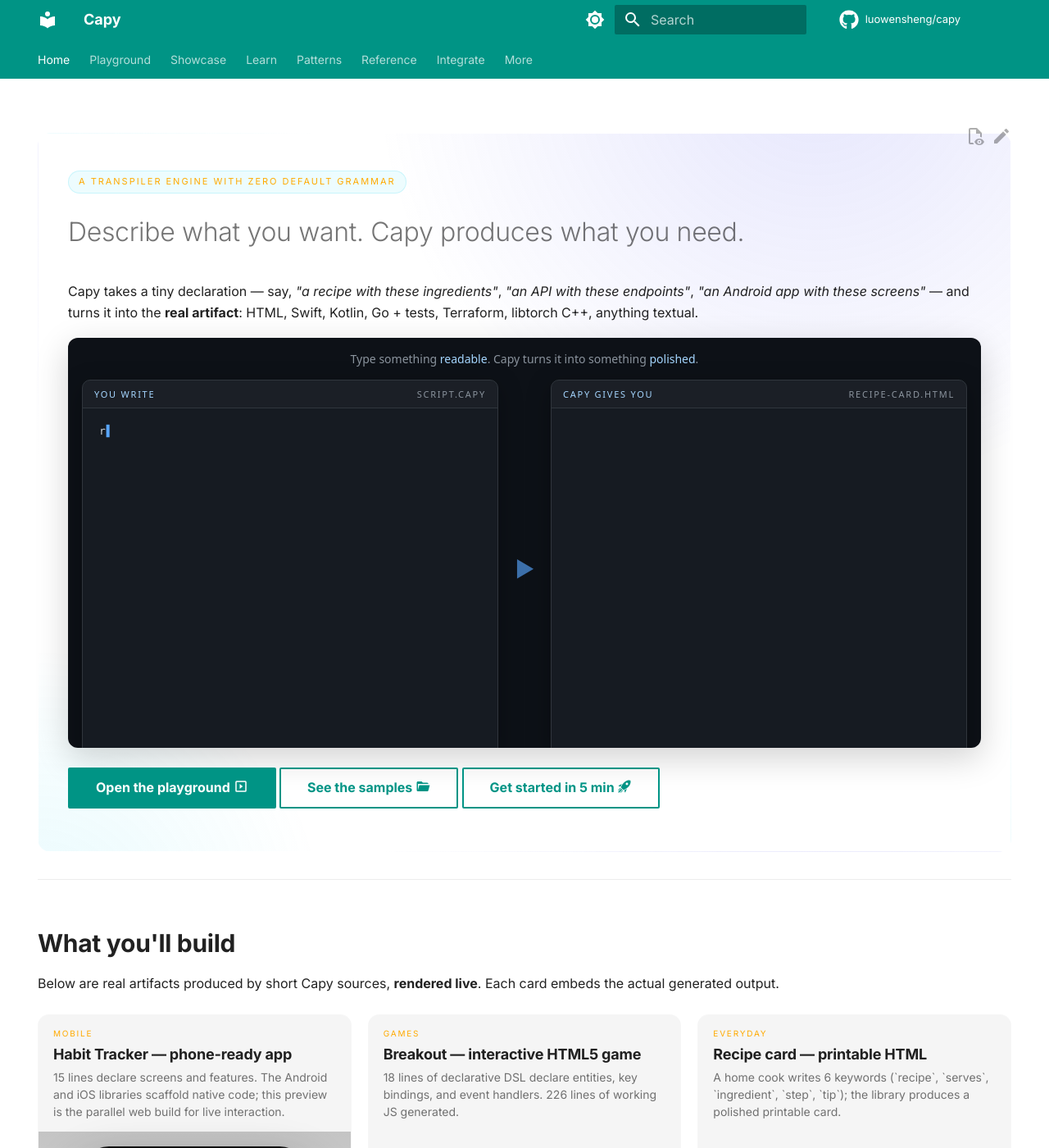
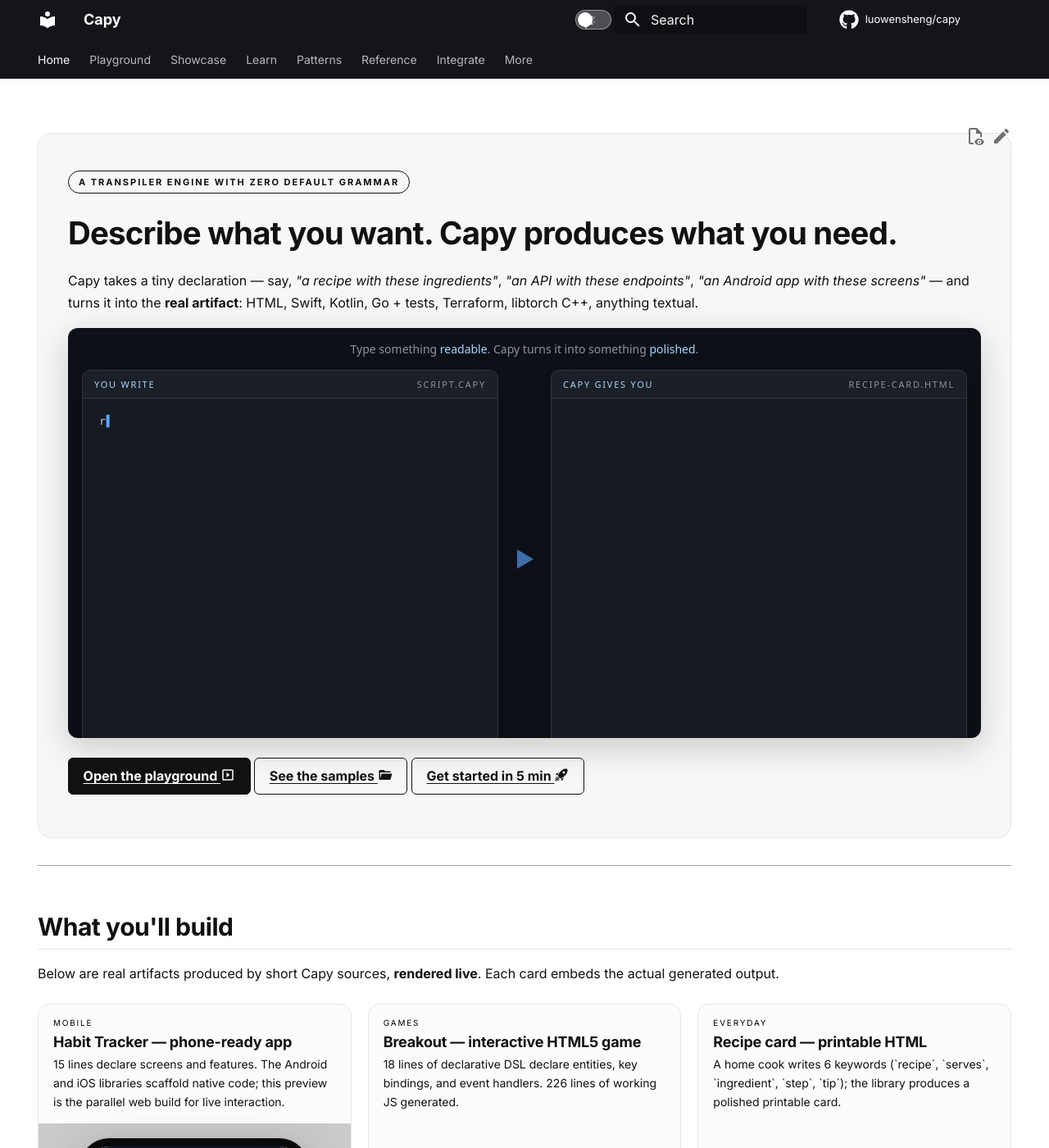
Before and after one commit to luowensheng/capy, an MkDocs documentation site: the page built from docs/index.md, in a window 1280 px wide and 1400 px high. Shown: the whole window at 82% size. Built offline with MkDocs 1.6.1 and Material for MkDocs 9.7.7, drawn with Linux system fonts in a browser that asks for light colours; comment, search, counter and statistics services are not loaded.

Commit message:
theme: switch site to a monochrome palette; toggle becomes a slider switch
- mkdocs.yml: drop teal/amber primary+accent in favour of black/white;
  swap the brightness icons for sun/moon.
- docs/assets/styles/monochrome.css (new): overrides Material's CSS
  custom properties so light scheme is white-on-near-black-ink and
  dark scheme is near-white-on-near-black, with a single grey accent.
  Headers (h1-h4) get heavier weights (800/700) and tighter tracking
  for clearer hierarchy. Tables use thin grey rails; admonitions drop
  the coloured stripe. Hero / show-card / audience-card backgrounds
  swap their coloured radials for flat surfaces.
- Palette toggle is rebuilt as an iOS-style slider switch (CSS only;
  hides Material's icon, draws a track + knob with the existing
  radio inputs). Respects the `hidden` attribute Material uses to
  swap which palette button is active.

Fix broken links in docs/index.md:
- Every raw <a href="*.md"> in the homepage (10 hrefs) was unrewritten
  by MkDocs because they live in HTML blocks, not Markdown links. URLs
  like /capy/for-everyone.md returned 404. Switched to directory-style
  URLs (for-everyone/, idea-language/, …) which use_directory_urls
  resolves correctly.

Audit:
- A Python sweep across docs/**/*.md confirms no remaining `.md` hrefs
  in raw HTML and no broken `[text](page.md)` targets. Tabbed-content
  anchors (also-supported-yaml, one-source-five-programming-languages)
  verified to exist in the built HTML.

Co-Authored-By: Claude Opus 4.7 (1M context) <noreply@anthropic.com>

```diff
--- /dev/null
+++ b/docs/assets/styles/monochrome.css
@@ -0,0 +1,306 @@
+/* Capy — monochromatic theme override.
+ *
+ * Loaded AFTER home.css via extra_css. Pushes the site to a
+ * white / black / grey palette, tightens the type hierarchy, makes
+ * headers bold, and replaces the Material palette toggle (a plain
+ * icon button) with a proper iOS-style slider switch.
+ */
+
+/* ─── Palette: light ─────────────────────────────────────────────── */
+
+[data-md-color-scheme="default"] {
+  /* Ink + paper */
+  --md-default-bg-color:           #ffffff;
+  --md-default-fg-color:           #111111;
+  --md-default-fg-color--light:    #4a4a4a;
+  --md-default-fg-color--lighter:  #707070;
+  --md-default-fg-color--lightest: #a0a0a0;
+
+  /* Primary chrome stays grey-on-white; we don't want a coloured topbar. */
+  --md-primary-fg-color:           #111111;
+  --md-primary-fg-color--light:    #2a2a2a;
+  --md-primary-fg-color--dark:     #000000;
+  --md-primary-bg-color:           #ffffff;
+  --md-primary-bg-color--light:    #f4f4f4;
+
+  /* Accents — links, focus rings, eyebrow tags. Use a single grey
+     so the eye isn't pulled to a coloured highlight. */
+  --md-accent-fg-color:            #000000;
+  --md-accent-fg-color--transparent: rgba(0, 0, 0, 0.08);
+  --md-accent-bg-color:            #ffffff;
+
+  /* Code / details / tables — flat grey rails. */
+  --md-code-bg-color:              #f4f4f4;
+  --md-code-fg-color:              #1a1a1a;
+  --md-typeset-a-color:            #000000;
+
+  --capy-rule:                     #e6e6e6;
+  --capy-surface-soft:             #f7f7f7;
+  --capy-surface-card:             #fcfcfc;
+}
+
+/* ─── Palette: dark ──────────────────────────────────────────────── */
+
+[data-md-color-scheme="slate"] {
+  --md-default-bg-color:           #0e0e0e;
+  --md-default-fg-color:           #f2f2f2;
+  --md-default-fg-color--light:    #cfcfcf;
+  --md-default-fg-color--lighter:  #9a9a9a;
+  --md-default-fg-color--lightest: #6a6a6a;
+
+  --md-primary-fg-color:           #0a0a0a;
+  --md-primary-fg-color--light:    #1a1a1a;
+  --md-primary-fg-color--dark:     #000000;
+  --md-primary-bg-color:           #f2f2f2;
+  --md-primary-bg-color--light:    #cfcfcf;
+
+  --md-accent-fg-color:            #ffffff;
+  --md-accent-fg-color--transparent: rgba(255, 255, 255, 0.10);
+  --md-accent-bg-color:            #000000;
+
+  --md-code-bg-color:              #1a1a1a;
+  --md-code-fg-color:              #e8e8e8;
+  --md-typeset-a-color:            #ffffff;
+
+  --capy-rule:                     #2a2a2a;
+  --capy-surface-soft:             #161616;
+  --capy-surface-card:             #141414;
+}
+
+/* ─── Type hierarchy ─────────────────────────────────────────────── */
+/* Material's stock h1/h2/h3 are subtle. We want bolder, tighter,
+ * with clear size deltas so scanning works at a glance. */
+
+.md-typeset h1 {
+  font-weight: 800;
+  font-size: 2.4em;
+  line-height: 1.15;
+  letter-spacing: -0.02em;
+  margin: 0 0 0.6em;
+  color: var(--md-default-fg-color);
+}
+.md-typeset h2 {
+  font-weight: 800;
+  font-size: 1.7em;
+  line-height: 1.2;
+  letter-spacing: -0.015em;
+  margin: 2.4em 0 0.6em;
+  padding-bottom: 0.3em;
+  border-bottom: 1px solid var(--capy-rule);
+  color: var(--md-default-fg-color);
+}
+.md-typeset h3 {
+  font-weight: 700;
+  font-size: 1.25em;
+  line-height: 1.3;
+  letter-spacing: -0.01em;
+  margin: 2em 0 0.5em;
+  color: var(--md-default-fg-color);
+}
+.md-typeset h4 {
+  font-weight: 700;
+  font-size: 1.05em;
+  margin: 1.6em 0 0.4em;
+  color: var(--md-default-fg-color);
+}
+.md-typeset h5,
+.md-typeset h6 {
+  font-weight: 700;
+  text-transform: none;
+  letter-spacing: 0;
+  color: var(--md-default-fg-color);
+}
+
+.md-typeset p,
+.md-typeset li {
+  color: var(--md-default-fg-color);
+  line-height: 1.65;
+}
+
+/* Inline + block code — neutral grey, no syntax-colour rainbow on the
+ * page background. (Highlight.js inside fenced blocks still colours
+ * tokens; we only flatten the surrounding chrome.) */
+.md-typeset code {
+  background: var(--md-code-bg-color);
+  color: var(--md-code-fg-color);
+  border-radius: 4px;
+  padding: 0.1em 0.4em;
+  font-size: 0.92em;
+}
+.md-typeset pre {
+  background: var(--md-code-bg-color);
+  border-radius: 8px;
+}
+
+/* Links — black underline (or white in dark). No coloured links. */
+.md-typeset a {
+  color: var(--md-typeset-a-color);
+  text-decoration: underline;
+  text-decoration-thickness: 1px;
+  text-underline-offset: 0.18em;
+}
+.md-typeset a:hover {
+  text-decoration-thickness: 2px;
+}
+
+/* Top header — pure black band, no teal. */
+.md-header {
+  background: var(--md-primary-fg-color);
+  color: var(--md-primary-bg-color);
+}
+.md-tabs {
+  background: var(--md-primary-fg-color);
+}
+
+/* Buttons — outline-by-default, solid on hover. Monochrome only. */
+.md-typeset .md-button {
+  background: transparent;
+  color: var(--md-default-fg-color);
+  border: 1px solid var(--md-default-fg-color);
+  border-radius: 6px;
+  padding: 0.5em 1.1em;
+  font-weight: 600;
+  transition: background 0.12s, color 0.12s;
+}
+.md-typeset .md-button:hover {
+  background: var(--md-default-fg-color);
+  color: var(--md-default-bg-color);
+}
+.md-typeset .md-button--primary {
+  background: var(--md-default-fg-color);
+  color: var(--md-default-bg-color);
+  border-color: var(--md-default-fg-color);
+}
+.md-typeset .md-button--primary:hover {
+  background: transparent;
+  color: var(--md-default-fg-color);
+}
+
+/* Tables — clean grey lines, no zebra. */
+.md-typeset table:not([class]) {
+  border: 1px solid var(--capy-rule);
+}
+.md-typeset table:not([class]) th {
+  background: var(--capy-surface-soft);
+  color: var(--md-default-fg-color);
+  font-weight: 700;
+}
+.md-typeset table:not([class]) td,
+.md-typeset table:not([class]) th {
+  border-color: var(--capy-rule);
+}
+
+/* Tabbed content — quieter active state. */
+.md-typeset .tabbed-set > input:checked + label {
+  color: var(--md-default-fg-color);
+  border-color: var(--md-default-fg-color);
+}
+
+/* Admonitions — strip the colour bar; use a thicker grey rail. */
+.md-typeset .admonition,
+.md-typeset details {
+  border-left: 4px solid var(--md-default-fg-color--lighter);
+  background: var(--capy-surface-soft);
+}
+
+/* ─── Override hero + cards to monochrome ────────────────────────── */
+/* Cancels the coloured radial gradients in home.css. */
+.capy-hero {
+  background: var(--capy-surface-soft) !important;
+  border: 1px solid var(--capy-rule) !important;
+}
+.capy-eyebrow {
+  background: transparent !important;
+  border: 1px solid var(--md-default-fg-color) !important;
+  color: var(--md-default-fg-color) !important;
+  font-weight: 700;
+}
+.capy-section h2 { color: var(--md-default-fg-color) !important; }
+
+.show-card,
+.audience-card {
+  background: var(--capy-surface-card) !important;
+  border: 1px solid var(--capy-rule) !important;
+}
+
+/* ─── Toggle switch (replaces the palette icon-button) ───────────── */
+/* Material renders the palette switcher as a hidden checkbox + a
+ * <label> wrapping an icon. We hide the icon and draw a slider
+ * switch in its place. CSS-only, no JS. */
+
+.md-header__option [data-md-component="palette"] {
+  /* tighten the container so the switch sits nicely in the header */
+  padding: 0 8px;
+}
+
+/* Hide the original icon swap that Material renders. */
+.md-header__option [for^="__palette"] .md-icon {
+  display: none !important;
+}
+
+/* Respect the `hidden` attribute Material uses to swap which palette
+ * button is active — without this, our display:inline-block below
+ * would override the default display:none from `hidden`. */
+.md-header__option [for^="__palette"][hidden] {
+  display: none !important;
+}
+
+/* The label itself becomes the switch track. */
+.md-header__option [for^="__palette"] {
+  position: relative;
+  display: inline-block;
+  width: 44px;
+  height: 24px;
+  border-radius: 999px;
+  background: rgba(255, 255, 255, 0.25);
+  border: 1px solid rgba(255, 255, 255, 0.4);
+  cursor: pointer;
+  vertical-align: middle;
+  transition: background 0.18s, border-color 0.18s;
+  /* override Material's default sizing on the label container */
+  padding: 0 !important;
+  margin: 0 4px;
+}
+
+/* The knob — pure white circle that slides across. */
+.md-header__option [for^="__palette"]::after {
+  content: "";
+  position: absolute;
+  top: 2px;
+  left: 2px;
+  width: 18px;
+  height: 18px;
+  border-radius: 50%;
+  background: #ffffff;
+  box-shadow: 0 1px 3px rgba(0, 0, 0, 0.35);
+  transition: transform 0.18s, background 0.18s;
+}
+
+/* Dark scheme active → slide the knob right + flip track colour. */
+[data-md-color-scheme="slate"] .md-header__option [for^="__palette"] {
+  background: rgba(255, 255, 255, 0.15);
+  border-color: rgba(255, 255, 255, 0.3);
+}
+[data-md-color-scheme="slate"] .md-header__option [for^="__palette"]::after {
+  transform: translateX(20px);
+  background: #0a0a0a;
+  box-shadow: 0 1px 3px rgba(0, 0, 0, 0.6);
+}
+
+/* Tiny sun / moon glyphs inside the track on each side (decoration only). */
+.md-header__option [for^="__palette"]::before {
+  content: "☀ ☾";
+  position: absolute;
+  inset: 0;
+  display: flex;
+  align-items: center;
+  justify-content: space-between;
+  padding: 0 5px;
+  font-size: 10px;
+  line-height: 1;
+  color: rgba(255, 255, 255, 0.85);
+  pointer-events: none;
+}
+[data-md-color-scheme="slate"] .md-header__option [for^="__palette"]::before {
+  color: rgba(255, 255, 255, 0.7);
+}
--- a/docs/index.md
+++ b/docs/index.md
@@ -52,7 +52,7 @@ build for live interaction.</p>
 </div>
 </div>
 <div class="footer">
-<a href="one-source-many-files.md#mobile-same-source-two-platforms">Read the mobile pattern →</a>
+<a href="one-source-many-files/#mobile-same-source-two-platforms">Read the mobile pattern →</a>
 <code>samples/android-app + ios-app</code>
 </div>
 </div>
@@ -68,7 +68,7 @@ event handlers. 226 lines of working JS generated.</p>
 <iframe src="assets/demos/breakout.html" sandbox="allow-scripts allow-same-origin" style="width: 100%; max-width: 480px; height: 320px; border: 1px solid #333; border-radius: 6px; background: #0a0a14;" title="Breakout"></iframe>
 </div>
 <div class="footer">
-<a href="showcase.md">More playable demos →</a>
+<a href="showcase/">More playable demos →</a>
 <code>samples/interactive-breakout</code>
 </div>
 </div>
@@ -84,7 +84,7 @@ event handlers. 226 lines of working JS generated.</p>
 <iframe src="assets/demos/recipe-card.html" sandbox="allow-scripts allow-same-origin" style="width: 100%; max-width: 480px; height: 480px; border: 1px solid #e8d9b0; border-radius: 6px; background: #fdf6e3;" title="Recipe card"></iframe>
 </div>
 <div class="footer">
-<a href="for-everyone.md">Capy for non-programmers →</a>
+<a href="for-everyone/">Capy for non-programmers →</a>
 <code>samples/recipe-card</code>
 </div>
 </div>
@@ -114,7 +114,7 @@ ok    example/handlers   <span class="ok">0.448s</span>
 </div>
 </div>
 <div class="footer">
-<a href="backend-codegen.md">Backend codegen →</a>
+<a href="backend-codegen/">Backend codegen →</a>
 <code>samples/backend-with-tests</code>
 </div>
 </div>
@@ -141,7 +141,7 @@ that matches you:
 <p>One component declaration compiles to all three frameworks with
 **identical Tailwind classes**, identical layout, identical sizing.
 Add new components in the library once — every framework regenerates.</p>
-<a href="design-systems.md">Pattern docs →</a>
+<a href="design-systems/">Pattern docs →</a>
 </div>
 
 <div class="audience-card" markdown>
@@ -151,7 +151,7 @@ Add new components in the library once — every framework regenerates.</p>
 layout, "every handler has a test", router placement — encoded in
 the library. New contributors can't violate them. Generated `go test`
 passes.</p>
-<a href="backend-codegen.md">Pattern docs →</a>
+<a href="backend-codegen/">Pattern docs →</a>
 </div>
 
 <div class="audience-card" markdown>
@@ -161,7 +161,7 @@ passes.</p>
 libraries (`lib_android.capy`, `lib_ios.capy`) emit Kotlin + manifest
 + gradle, or SwiftUI + Info.plist + Package.swift. Drop into Android
 Studio / Xcode.</p>
-<a href="one-source-many-files.md#mobile-same-source-two-platforms">Mobile demo →</a>
+<a href="one-source-many-files/#mobile-same-source-two-platforms">Mobile demo →</a>
 </div>
 
 <div class="audience-card" markdown>
@@ -171,7 +171,7 @@ Studio / Xcode.</p>
 any MCP client (Claude Desktop, Claude Code, Cursor, Zed). The
 library is the agent's contract — sandboxed by design, 5–10× fewer
 tokens than emitting target code directly.</p>
-<a href="mcp.md">MCP setup →</a>
+<a href="mcp/">MCP setup →</a>
 </div>
 
 <div class="audience-card" markdown>
@@ -180,7 +180,7 @@ tokens than emitting target code directly.</p>
 <p>Dockerfile, Kubernetes, Terraform, GitHub Actions, Prometheus,
 nginx — all become libraries that absorb your house style. The
 output is plain target syntax; your runtime doesn't know Capy ran.</p>
-<a href="extending-existing-syntax.md">Pattern docs →</a>
+<a href="extending-existing-syntax/">Pattern docs →</a>
 </div>
 
 <div class="audience-card" markdown>
@@ -190,7 +190,7 @@ output is plain target syntax; your runtime doesn't know Capy ran.</p>
 in the library; every consumer produces identical visuals. The
 designer reads the library once and knows every shape the system
 can ever produce.</p>
-<a href="design-systems.md">Design systems →</a>
+<a href="design-systems/">Design systems →</a>
 </div>
 
 <div class="audience-card" markdown>
@@ -199,7 +199,7 @@ can ever produce.</p>
 <p>Capy is for ideas; libraries are implementations. When Go isn't
 fast enough and you want Rust — swap the library, not rewrite the
 system. The contract stays stable while the implementation evolves.</p>
-<a href="idea-language.md">Idea-language thesis →</a>
+<a href="idea-language/">Idea-language thesis →</a>
 </div>
 
 <div class="audience-card" markdown>
@@ -209,7 +209,7 @@ system. The contract stays stable while the implementation evolves.</p>
 reading log / trip itinerary / resume / invoice / to-do) use
 plain-English keywords. Edit a few lines, get a polished printable
 artifact.</p>
-<a href="for-everyone.md">Start here →</a>
+<a href="for-everyone/">Start here →</a>
 </div>
 
 </div>
--- a/mkdocs.yml
+++ b/mkdocs.yml
@@ -9,19 +9,21 @@ copyright: Copyright &copy; 2026 Capy authors
 theme:
   name: material
   palette:
+    # Light: monochromatic — white surface, near-black ink, grey accents.
     - media: "(prefers-color-scheme: light)"
       scheme: default
-      primary: teal
-      accent: amber
+      primary: black
+      accent: black
       toggle:
-        icon: material/brightness-7
+        icon: material/weather-sunny
         name: Switch to dark mode
+    # Dark: near-black surface, near-white ink. Same monochrome spirit.
     - media: "(prefers-color-scheme: dark)"
       scheme: slate
-      primary: teal
-      accent: amber
+      primary: black
+      accent: white
       toggle:
-        icon: material/brightness-4
+        icon: material/weather-night
         name: Switch to light mode
   features:
     - navigation.instant
@@ -145,6 +147,7 @@ markdown_extensions:
 
 extra_css:
   - assets/styles/home.css
+  - assets/styles/monochrome.css
 
 plugins:
   - search
```
